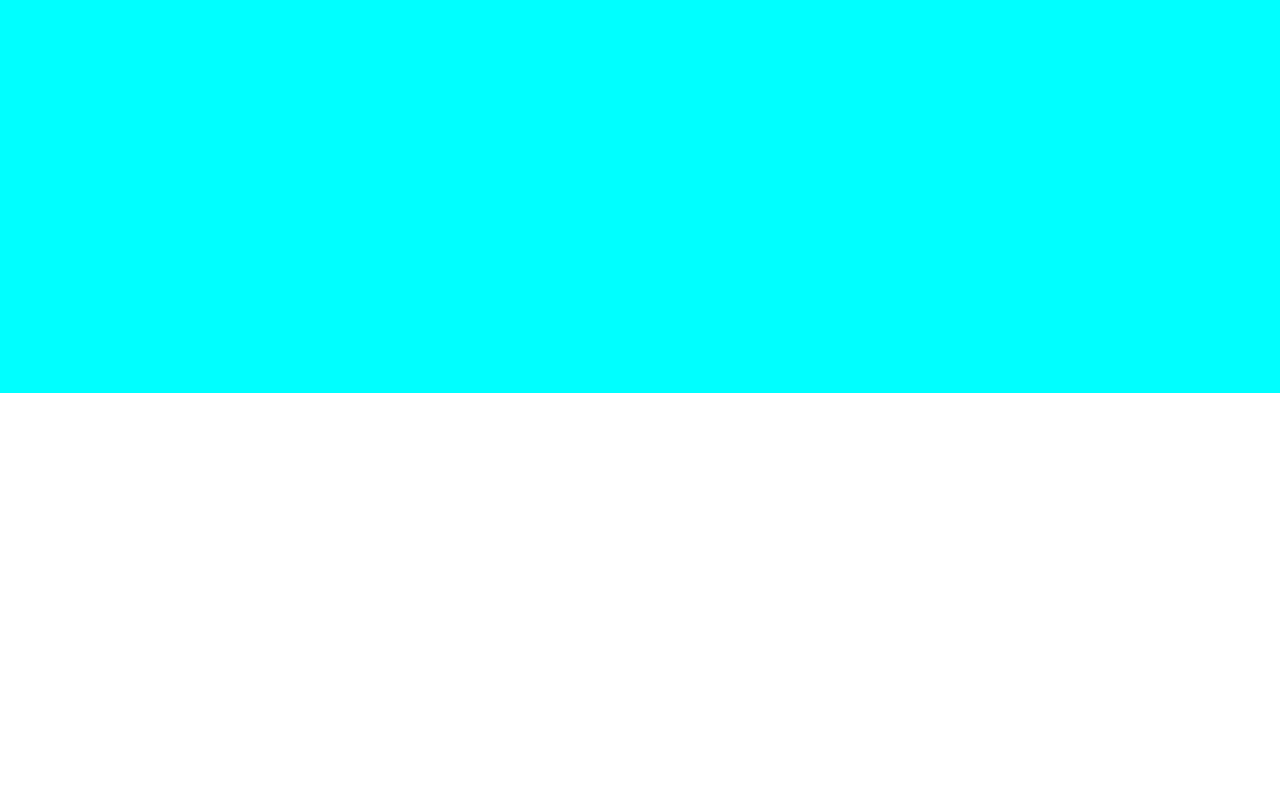
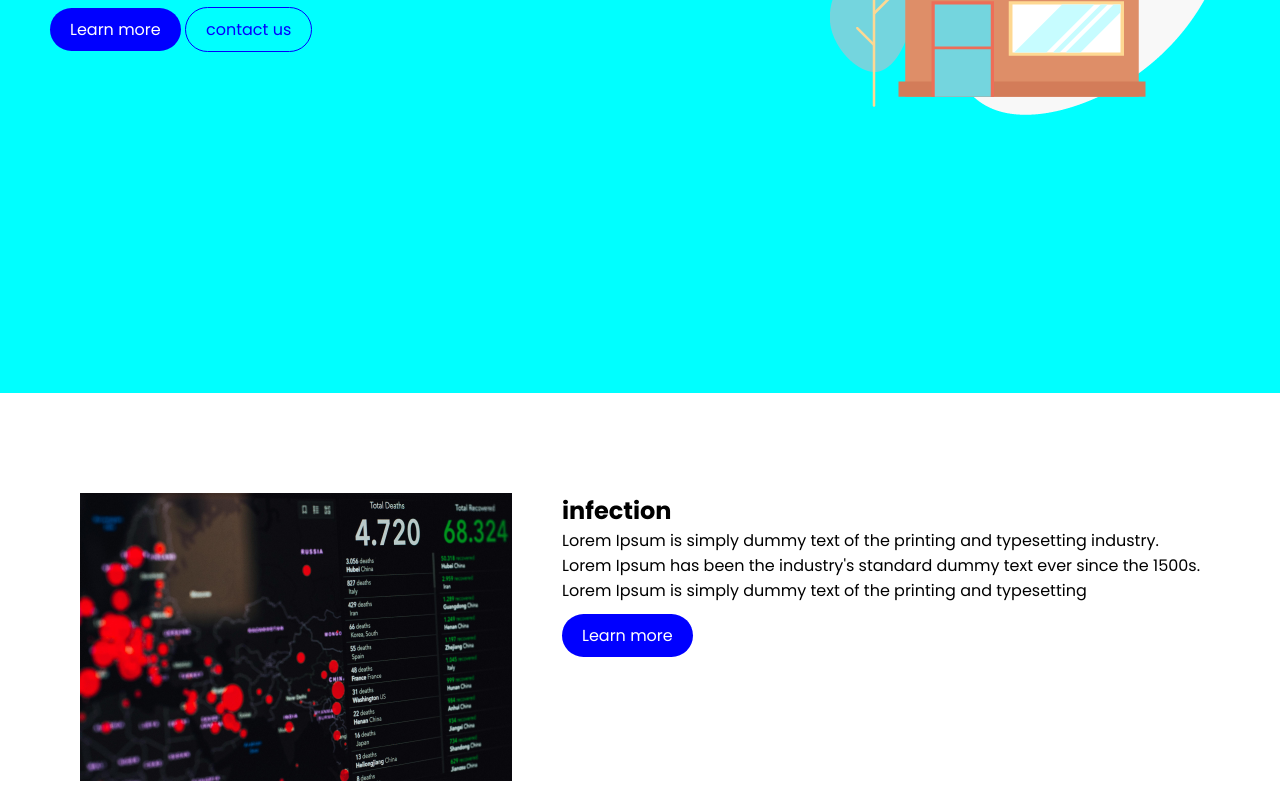
Before and after one commit to syampradana/StayHome, a plain HTML site: page index.html in a window 1280 px wide. Shown: the part 394-1182 px from the top of the page. Before the commit the page ends 800 px from the top, so only its background shows below. Drawn offline with Linux system fonts and the light colour scheme.

Commit message:
buat content

```diff
--- a/index.html
+++ b/index.html
@@ -28,6 +28,7 @@
     <div class="hero">
         <div class="container">
             <div class="hero-title">
+                <div class="title">
                     <h1> CORONA VIRUS <br>
                         #StayAthome</h1>
                         <p>Lorem Ipsum is simply dummy text of the printing
@@ -38,6 +39,29 @@
                                 <a href="" class="btn-2">contact us</a>
                             </div>
                 </div>
+                <img src="illustration-head.png" alt="">
+            </div>
+        </div>
+    </div>
+
+    <!-- content -->
+    <div class="content-web">
+        <div class="conteiner">
+            <div class="content-1">
+                <div class="img-content">
+                    <img src="img-content.png" alt="">
+                </div>
+                <div class="description">
+                    <h2>infection</h2>
+                    <p>Lorem Ipsum is simply dummy text of the printing and typesetting industry. <br>
+                        Lorem Ipsum has been the industry's standard dummy text ever since the 1500s. <br>
+                        Lorem Ipsum is simply dummy text of the printing and typesetting
+                    </p>
+                    <div class="button mt-20">
+                        <a href="" class="btn-1">Learn more</a>
+                    </div>
+                </div>
+            </div>
         </div>
     </div>
 </body>
--- a/style.css
+++ b/style.css
@@ -67,3 +67,21 @@
     border-radius: 30px;
     padding: 10px 20px;
 }
+
+.hero-title{
+    display: flex;
+    justify-content: space-between;
+    align-items: center;
+    padding-left: 50px;
+    padding-right: 50px;
+}
+
+.content-1{
+    display: flex;
+    justify-content: center;
+    gap: 50px;
+}
+
+.content-web{
+    margin-top: 100px;
+}
```
Also changed, not shown: illustration-head.png (added), img-content.png (added). Lines whose indentation alone changed are shown as unchanged.
